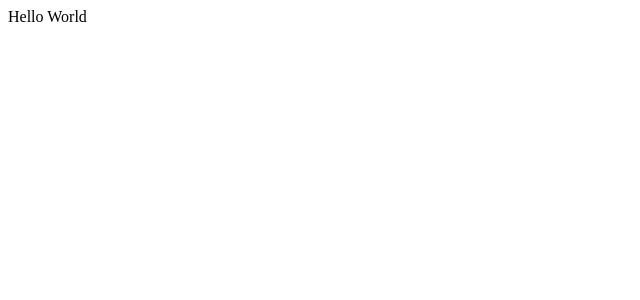
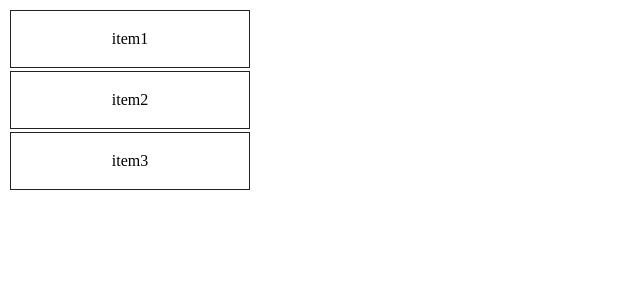
Before and after one commit to ANTON072/react-simple-dnd-list, a React (Vite) app: page / in a window 1280 px wide. Shown: the top 300 px of the page, without its empty margins (0-640 px from the left). Built offline with nearby package versions, Linux system fonts and the light colour scheme.

Commit message:
sourceとdestinationを設定

```diff
--- a/package.json
+++ b/package.json
@@ -4,7 +4,7 @@
   "version": "0.0.0",
   "type": "module",
   "scripts": {
-    "dev": "vite",
+    "start": "vite",
     "build": "tsc && vite build",
     "lint": "eslint . --ext ts,tsx --report-unused-disable-directives --max-warnings 0",
     "format": "prettier --write .",
--- a/src/App.tsx
+++ b/src/App.tsx
@@ -1,5 +1,160 @@
+import { useRef, createContext, useContext, useReducer } from "react";
+
+interface DropResult {
+  source: number;
+  destination: number;
+}
+
+interface DropAction {
+  type: "setSource" | "setDestination";
+  payload: number;
+}
+
+interface AppContextValue {
+  $refs: React.MutableRefObject<Map<string, HTMLElement>>;
+  dispatch: React.Dispatch<DropAction>;
+  onDragEnd: () => void;
+}
+
+const AppContext = createContext<AppContextValue | null>(null);
+
+const items = [
+  { id: 1, name: "item1" },
+  { id: 2, name: "item2" },
+  { id: 3, name: "item3" },
+];
+
+interface DraggableProps {
+  draggable: boolean;
+  onDragStart: (event: React.DragEvent) => void;
+  onDragEnter: (event: React.DragEvent) => void;
+  onDragOver: (event: React.DragEvent) => void;
+  onDragLeave: (event: React.DragEvent) => void;
+  onDragEnd: (event: React.DragEvent) => void;
+  onDrop: (event: React.DragEvent) => void;
+}
+
+type Provided = {
+  draggableProps: DraggableProps;
+};
+
+interface DraggableComponentProps {
+  children: (provided: Provided) => JSX.Element;
+  index: number;
+}
+
+interface DragDropContextComponentProps {
+  onDragEnd: (result: DropResult) => void;
+  children: React.ReactNode;
+}
+
+function reducer(state: DropResult, action: DropAction) {
+  switch (action.type) {
+    case "setSource":
+      return { ...state, source: action.payload };
+    case "setDestination":
+      return { ...state, destination: action.payload };
+    default:
+      return state;
+  }
+}
+
+function DragDropContext({
+  onDragEnd,
+  children,
+}: DragDropContextComponentProps) {
+  const $refs = useRef<AppContextValue["$refs"]["current"]>(new Map());
+
+  const [state, dispatch] = useReducer(reducer, {
+    source: -1,
+    destination: -1,
+  });
+
+  const handleDragEnd = () => {
+    if (state.source !== -1 && state.destination !== -1) {
+      onDragEnd(state);
+    }
+  };
+
+  return (
+    <AppContext.Provider
+      value={{
+        $refs,
+        dispatch,
+        onDragEnd: handleDragEnd,
+      }}
+    >
+      {children}
+    </AppContext.Provider>
+  );
+}
+
+function Draggable({ children, index }: DraggableComponentProps) {
+  const context = useContext(AppContext);
+
+  const draggableProps = {
+    draggable: true,
+    onDragStart(event: React.DragEvent) {
+      event.dataTransfer.dropEffect = "move";
+      event.dataTransfer.effectAllowed = "move";
+      context?.dispatch({ type: "setSource", payload: index });
+    },
+    onDragEnter(event: React.DragEvent) {
+      event.preventDefault();
+    },
+    // 通過している要素のイベントが発火する
+    onDragOver(event: React.DragEvent) {
+      event.preventDefault();
+      const elm = context?.$refs.current.get(String(index));
+      if (!elm) return;
+      // カーソルが当たっている要素の相対位置情報を取得
+      const rect = elm.getBoundingClientRect();
+      // 要素内でのカーソル位置
+      const posY = event.clientY - rect.top;
+      // 要素の縦幅に対しての割合
+      const ratioY = Math.min(1, Math.max(0, posY / rect.height));
+      const destinationIndex = index + Math.round(ratioY);
+      context?.dispatch({ type: "setDestination", payload: destinationIndex });
+    },
+    onDragLeave(event: React.DragEvent) {
+      event.preventDefault();
+    },
+    onDragEnd() {
+      context?.onDragEnd();
+    },
+    onDrop(event: React.DragEvent) {
+      event.preventDefault();
+    },
+    ref(elm: HTMLElement) {
+      if (elm) {
+        context?.$refs.current.set(String(index), elm);
+      } else {
+        context?.$refs.current.delete(String(index));
+      }
+    },
+  };
+
+  return children({
+    draggableProps,
+  });
+}
+
 function App() {
-  return <>Hello World</>;
+  return (
+    <DragDropContext
+      onDragEnd={(result) => {
+        console.log("result", result);
+      }}
+    >
+      <ul>
+        {items.map((item, index) => (
+          <Draggable key={item.id} index={index}>
+            {(provided) => <li {...provided.draggableProps}>{item.name}</li>}
+          </Draggable>
+        ))}
+      </ul>
+    </DragDropContext>
+  );
 }
 
 export default App;
--- a/src/main.tsx
+++ b/src/main.tsx
@@ -1,6 +1,8 @@
 import React from "react";
 import ReactDOM from "react-dom/client";
 import App from "./App.tsx";
+
+import "./styles.css";
 
 ReactDOM.createRoot(document.getElementById("root")!).render(
   <React.StrictMode>
--- /dev/null
+++ b/src/styles.css
@@ -0,0 +1,33 @@
+*,
+*::before,
+*::after {
+  box-sizing: border-box;
+  margin: 0;
+  padding: 0;
+  border: 0;
+  background: transparent;
+  line-height: 1;
+  font-size: 16px;
+  font-weight: normal;
+  text-decoration: none;
+}
+
+body {
+  padding: 10px;
+  background: #fff;
+}
+
+ul {
+  list-style: none;
+}
+
+li {
+  width: 240px;
+  margin-bottom: 3px;
+  padding: 20px;
+  background: #fff;
+  border: 1px solid #222;
+  text-align: center;
+  cursor: grab;
+  -webkit-user-drag: element;
+}
```
